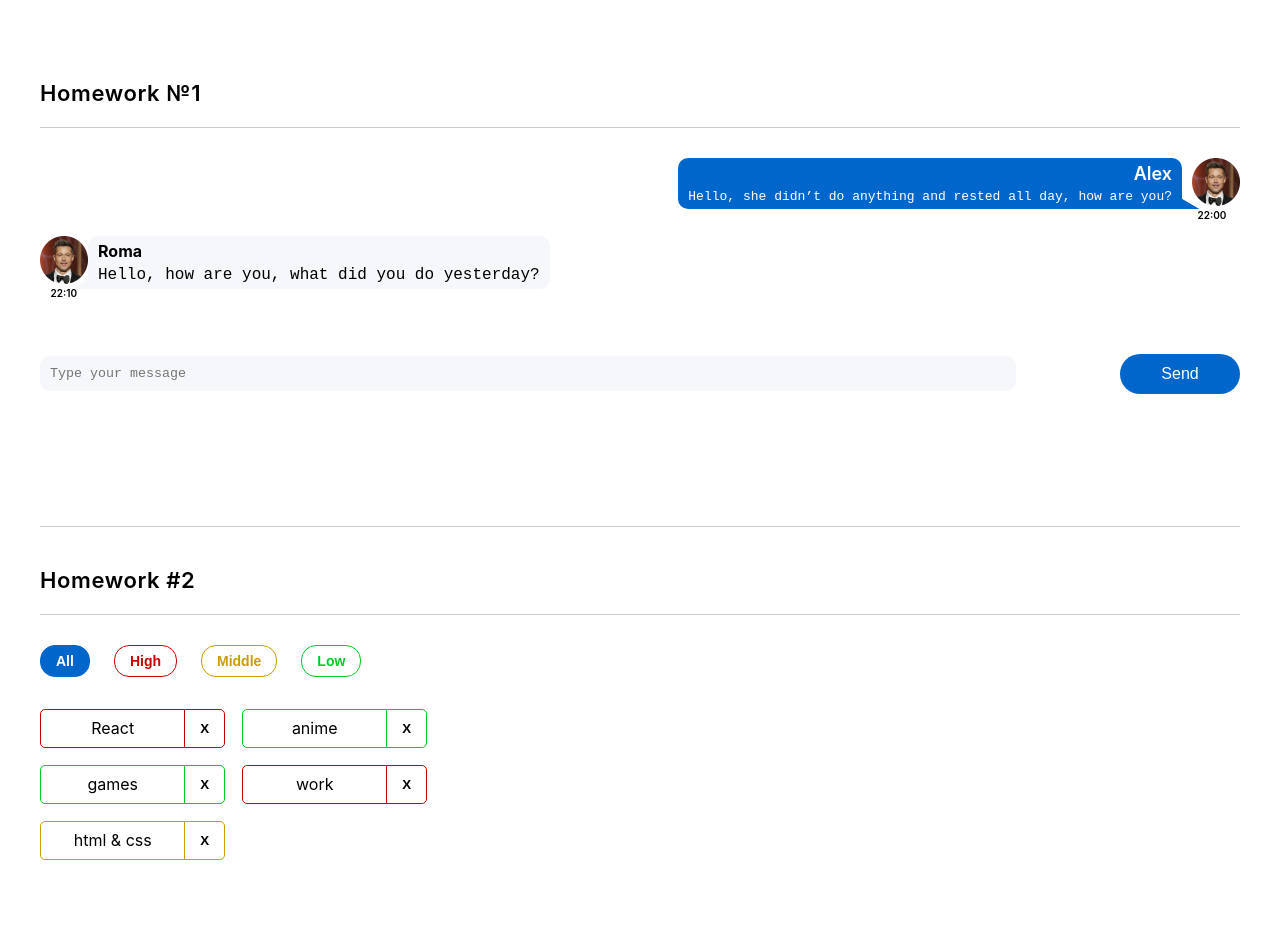
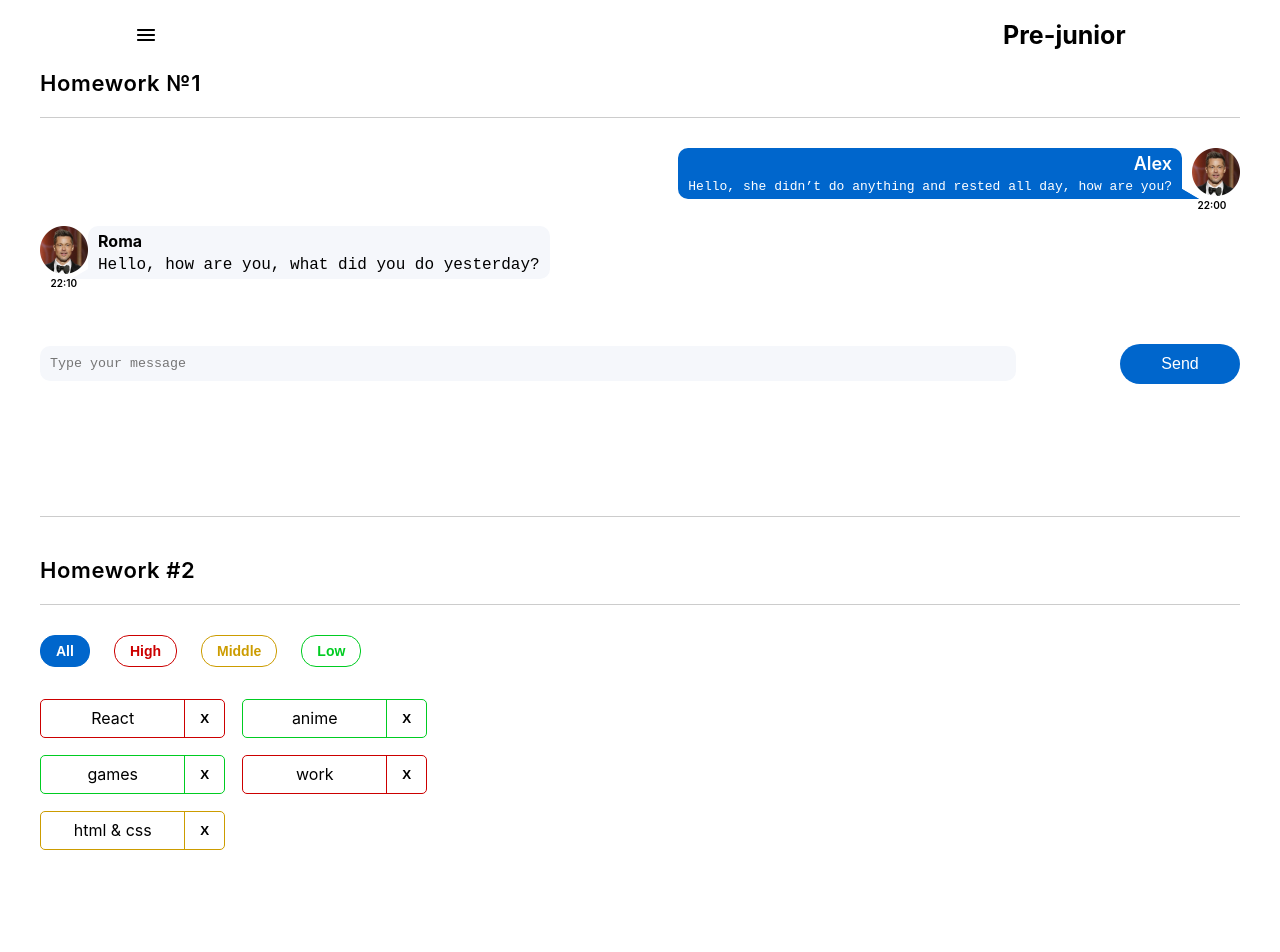
Before and after one commit to Kolibri2048/MessageSendTask, a React (Create React App) app: page /#/pre-junior in a window 1280 px wide. Shown: the top 952 px of the page. Built offline with nearby package versions, Linux system fonts and the light colour scheme.

Commit message:
HW5 Test

```diff
--- a/src/s1-main/App.module.css
+++ b/src/s1-main/App.module.css
@@ -7,7 +7,7 @@
     justify-content: center;
     flex-direction: column;
     align-items: center;
-    padding-top: 80px;
+    padding-top: 20px;
 
     position: relative;
 
--- a/src/s1-main/App.tsx
+++ b/src/s1-main/App.tsx
@@ -9,15 +9,15 @@ import HW5 from "../s2-homeworks/hw05/HW5";
 function App() {
     return (
         <div className={s.App}>
-            <HW1/>
-            {/*раскомментировать по ходу выполнения*/}
-            <HW2/>
-            <HW3/>
-            <HW4/>
+            {/*<HW1/>*/}
+            {/*/!*раскомментировать по ходу выполнения*!/*/}
+            {/*<HW2/>*/}
+            {/*<HW3/>*/}
+            {/*<HW4/>*/}
 
 
             {/*при выполнении дз 5 и более - закомментировать здесь дз 1-4, так как они есть внутри дз 5*/}
-            {/*<HW5/>*/}
+            <HW5/>
         </div>
     )
 }
--- a/src/s2-homeworks/hw04/common/c2-SuperButton/SuperButton.tsx
+++ b/src/s2-homeworks/hw04/common/c2-SuperButton/SuperButton.tsx
@@ -21,7 +21,6 @@ const SuperButton: React.FC<SuperButtonPropsType> = (
         + (disabled ? ` ${s.disabled}` : '')
         + (xType ? ` ${s[xType]}` : '')
         + (className ? ` ${className}` : '');
-
     return (
         <button
             disabled={disabled}
--- a/src/s2-homeworks/hw05/Pages.tsx
+++ b/src/s2-homeworks/hw05/Pages.tsx
@@ -18,15 +18,17 @@ function Pages() {
             <Routes>
                 {/*роутинг будут писать студенты*/}
                 {/*в начале мы попадаем на страницу '/' и переходим сразу на страницу /pre-junior*/}
-                {/*<Route ...*/}
+                <Route path='/' element={<Navigate to={PATH.PRE_JUNIOR} />}/>
 
-                {/*роуты для /pre-junior, /junior, /junior-plus*/}
-                {/*<Route ...*/}
+                /*роуты для /pre-junior, /junior, /junior-plus*/
+                <Route path={PATH.PRE_JUNIOR} element={<PreJunior/>}/>
+                <Route path={PATH.JUNIOR} element={<Junior/>}/>
+                <Route path={PATH.JUNIOR_PLUS} element={<JuniorPlus/>}/>
                 {/*<Route ...*/}
                 {/*<Route ...*/}
 
                 {/*роут для несуществующей страницы должен отрисовать <Error404 />*/}
-                {/*<Route ...*/}
+                <Route path='*' element={<Error404/>}/>
             </Routes>
         </div>
     )
--- a/src/s2-homeworks/hw05/header/Header.module.css
+++ b/src/s2-homeworks/hw05/header/Header.module.css
@@ -1,8 +1,17 @@
 .burgerMenuIcon {
+    padding-left: 0;
 }
 
 .header {
+    background-color: white;
+    display: flex;
+    justify-content: space-between;
+    width: 79%;
+    padding-bottom: 10px;
+    margin-bottom: 10px;
 }
 
 .header h1 {
+    font-size: 25px;
+    padding-right: 20px;
 }
--- a/src/s2-homeworks/hw05/sidebar/Sidebar.module.css
+++ b/src/s2-homeworks/hw05/sidebar/Sidebar.module.css
@@ -1,25 +1,65 @@
 .sidebar {
+    display: none;
+
 }
 
 .sidebar.open {
+    height: 100vh;
+    width: 300px;
+    position: absolute;
+    display: block;
+    background-color: white;
+    z-index: 2;
+    top: 0;
+    left: 0;
+
 }
 
 .background {
+    position: fixed;
+    top: 0;
+    left: 0;
+    width: 100%;
+    height: 100%;
+    background: rgba(0, 0, 0, 0.5);
+    z-index: 1;
 }
 
 .nav {
+    padding: 50px 0 0 40px;
+    height: 200px;
+    display: flex;
+    justify-content: space-between;
+    flex-direction: column;
 }
 
 .nav a {
+    font-size: 20px;
+    color: black;
+    font-weight: 600;
+    text-decoration: none;
+
 }
 
 .nav a:hover {
+    color: darkblue;
 }
 
 .nav a.active {
+    padding-left: 40px;
+    font-weight: 600;
+    text-decoration: underline;
+    color: #365fab;
 }
 .close {
+    float: right;
+    margin: 10px 10px;
+    border: none;
+    background-color: white;
 }
 
 .close img {
+    background: none;
+    border: none;
+    cursor: pointer;
 }
--- a/src/s2-homeworks/hw05/sidebar/Sidebar.tsx
+++ b/src/s2-homeworks/hw05/sidebar/Sidebar.tsx
@@ -31,7 +31,7 @@ export const Sidebar: FC<PropsType> = ({open, handleClose}) => {
                         id={'hw5-pre-junior-link'}
                         to={PATH.PRE_JUNIOR}
                         onClick={handleClose}
-                        // className={...} // делает студент
+                        className={s.active}
                     >
                         Pre-junior
                     </NavLink>
@@ -39,7 +39,7 @@ export const Sidebar: FC<PropsType> = ({open, handleClose}) => {
                         id={'hw5-junior-link'}
                         to={PATH.JUNIOR}
                         onClick={handleClose}
-                        // className={...} // делает студент
+                        className={s.nav} // делает студент
                     >
                         Junior
                     </NavLink>
@@ -47,7 +47,7 @@ export const Sidebar: FC<PropsType> = ({open, handleClose}) => {
                         id={'hw5-junior-plus-link'}
                         to={PATH.JUNIOR_PLUS}
                         onClick={handleClose}
-                        // className={...} // делает студент
+                        className={s.nav} // делает студент
                     >
                         Junior Plus
                     </NavLink>
```
